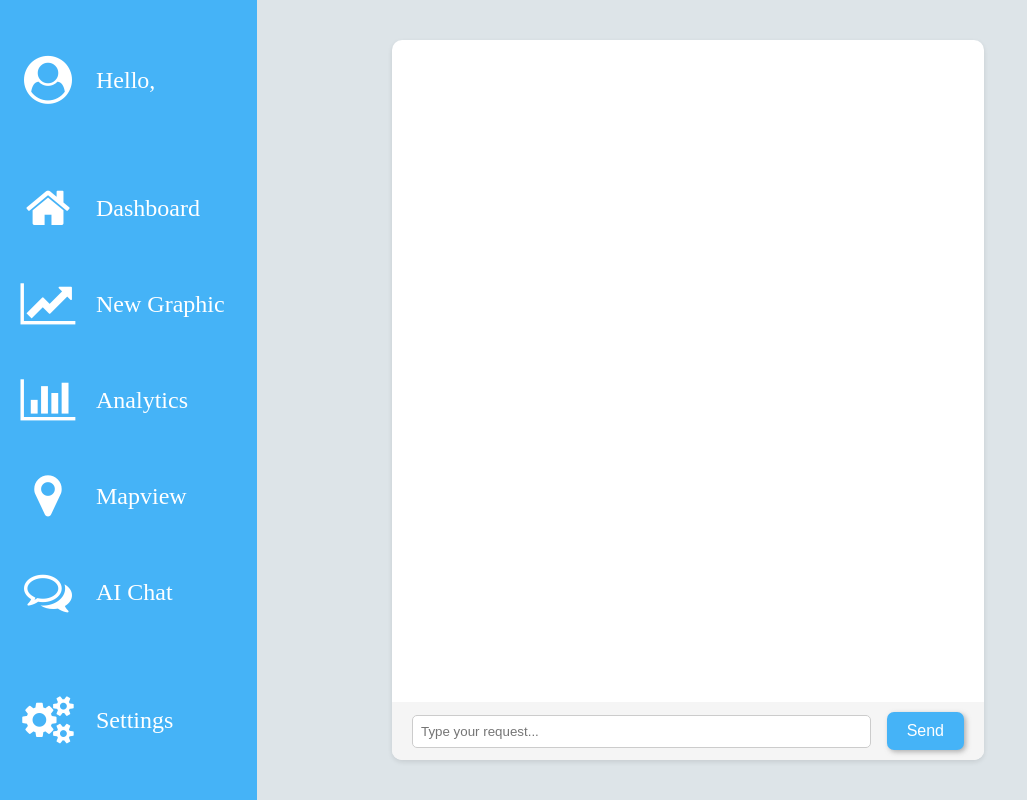
After one commit to Adell02/INT_analytics_app, a Flask app: template app/templates/ai_chat.html in a window 1280 px wide. The commit adds this page. Shown: the whole page, without its empty margins (0-1027 px from the left). Run offline with Flask 3, Linux system fonts and the light colour scheme; the template is opened without the code that fills it, so the values that code supplies are empty; parts of the project's set-up code (start-up, migrations or seed data) failed here and were passed over; some libraries are stand-ins or nearby versions; some web fonts are replaced.

Commit message:
chatAI + apicache

```diff
--- a/app/__init__.py
+++ b/app/__init__.py
@@ -28,8 +28,8 @@ def create_app(config_class=Config):
     'password':app.config["MYSQL_PASSWORD"],
     'database':app.config["MYSQL_DB"]
     }
-    conn = mysql.connector.connect(**db_config)
-    cursor = conn.cursor(buffered=True,dictionary=True)
+    #conn = mysql.connector.connect(**db_config)
+    #cursor = conn.cursor(buffered=True,dictionary=True)
 
     openai.api_key = Config.OPENAI_KEY
     #test()
@@ -38,11 +38,15 @@ def create_app(config_class=Config):
     from app.routes.auth import auth_bp
     from app.routes.dash import dash_bp
     from app.routes.settings import settings_bp
+    from app.routes.ai_chat import ai_chat_bp
+    from app.routes.RESTful_API import rest_api_bp
     from app.database.seeder import seeder_bp
 
+    app.register_blueprint(rest_api_bp)
     app.register_blueprint(auth_bp, url_prefix='/auth')
     app.register_blueprint(settings_bp,url_prefix="/private")
     app.register_blueprint(dash_bp, url_prefix='/private')
+    app.register_blueprint(ai_chat_bp, url_prefix='/private')
     app.register_blueprint(seeder_bp)
 
     @app.route("/")
--- a/app/static/css/main.css
+++ b/app/static/css/main.css
@@ -549,3 +549,70 @@ body{
   .select-items div:hover, .same-as-selected {
     background-color: rgba(0, 0, 0, 0.1);
   }
+
+
+/* AI CHAT CSS */
+.chat-sub-content{
+    width: 100%;
+    height: 100%;
+    display: flex;
+    flex-direction: column;
+    justify-content: center;
+    align-items: center;
+}
+.chat-container {
+    width: 50%;
+    height: 90%;
+    display: flex;
+    flex-direction: column;
+    justify-content: end;
+    background-color: #fff;
+    border-radius: 10px;
+    box-shadow: 0 2px 5px rgba(0, 0, 0, 0.1);
+    overflow: hidden;
+}
+
+.chat-header {
+  background-color: #007BFF;
+  color: #fff;
+  padding: 10px 20px;
+  font-size: 18px;
+  text-align: center;
+}
+
+.chat-messages {
+    padding: 10px;
+    overflow-y: auto;
+    max-height: 400px;
+}
+
+.user-message, .bot-message {
+  margin-bottom: 10px;
+  padding: 10px;
+  border-radius: 10px;
+}
+
+.user-message {
+  background-color: #DCF8C6;
+  align-self: flex-start;
+}
+
+.bot-message {
+  background-color: #EAEAEA;
+  align-self: flex-end;
+}
+
+.input-container {
+  display: flex;
+  justify-content: space-between;
+  align-items: center;
+  padding: 10px 20px;
+  background-color: #f5f5f5;
+}
+
+.input-box {
+  flex-grow: 1;
+  padding: 8px;
+  border-radius: 5px;
+  border: 1px solid #ccc;
+}
--- /dev/null
+++ b/app/static/js/chat_ai.js
@@ -0,0 +1,33 @@
+
+function load_messages(messages){
+    var chat = document.getElementById("chatMessages");
+    for (let i=0; i<messages.length;i++){
+        var div_msg = document.createElement("div");
+        if (messages[i].role == "user"){
+            div_msg.classList.add("user-message");
+        }
+        else if (messages[i].role == "assistant" ){
+            div_msg.classList.add("bot-message");
+        }
+        chat.appendChild(div_msg);
+        div_msg.textContent = messages[i].value;
+    }
+}
+
+
+function submit_request(request){
+    var request = document.getElementById("userInput").value;
+    var chat = document.getElementById("chatMessages");
+    $.ajax({
+        type: "POST",
+        url: "/private/aichat",
+        data: { data: request},
+        success: function(response){
+            chat.innerHTML = '';
+            load_messages(response);
+            document.getElementById("userInput").value = '';
+        }
+
+    });
+
+}
--- a/app/static/js/load_graphs.js
+++ b/app/static/js/load_graphs.js
@@ -4,6 +4,15 @@ function load_graph(div_id,idx) {
     figure.layout.height = containers[idx].offsetHeight;
 
     Plotly.newPlot(div_id,figure.data,figure.layout);
+}
+
+function resize_graph(div_id,idx){
+    var figure = document.getElementById(div_id)
+
+    figure.layout.width = containers[idx].offsetWidth;
+    figure.layout.height = containers[idx].offsetHeight;
+
+    Plotly.react(figure,figure.data,figure.layout);
 }
 
 function create_all(){
@@ -27,3 +36,26 @@ function load_all(){
         load_graph(graph_divs[i].id,i)
     }
 }
+
+function resize_all(){
+    // Iterate through each container
+    for (let i = 0; i < graph_divs.length; i++) {
+        resize_graph(graph_divs[i].id,i)
+    }
+}
+
+function resize_cached_graph(figure,idx){
+    figure.layout.width = containers[idx].offsetWidth;
+    figure.layout.height = containers[idx].offsetHeight;
+
+    Plotly.react(figure,figure.data,figure.layout);
+}
+
+function resize_cached_all(){
+    // Iterate through each container
+    for (let i = 0; i < containers.length; i++) {
+        var children_div = containers[i].children[0]
+        resize_cached_graph(children_div,i)
+    }
+
+}
--- /dev/null
+++ b/app/templates/ai_chat.html
@@ -0,0 +1,25 @@
+{% extends 'template.html' %}
+
+{% block title %} AI Chat {% endblock %}
+{% block content %}
+<div class="chat-sub-content">
+    <div class="chat-container">
+        <div class="chat-messages" id="chatMessages">
+            <!-- Chat messages will appear here -->
+        </div>
+
+        <div class="input-container">
+            <input type="text" class="input-box" id="userInput" placeholder="Type your request...">
+            <button class="bot-copy" id="sendMessage" onclick="submit_request()">Send</button>
+        </div>
+    </div>
+</div>
+
+<script src="../static/js/chat_ai.js"> </script>
+<script>
+    var messages = {{ chat | tojson | safe}};
+    load_messages(messages);
+
+</script>
+
+{% endblock %}
--- a/app/templates/settings.html
+++ b/app/templates/settings.html
@@ -43,10 +43,9 @@
 
 <script>
     function copytoken(){
-        var token = '{{personal_token}}';
+        var token = "{{ session['personal_token'] }}";
         navigator.clipboard.writeText(token);
         alert("Token Copied!");
-
     }
 
 </script>
--- a/app/templates/template.html
+++ b/app/templates/template.html
@@ -66,6 +66,15 @@
                      <a class="texto-dentro" href="/private/mapview"> Mapview</a>
                 </div>
             </div>
+            <div class="dashboard-box">
+                <div class="dashboard-box-icon">
+                    <a href="/private/aichat"> <i class="fa fa-comments-o fa-3x icono-dashboard"> </i> </a>
+                </div>
+                <div class="dashboard-box-text">
+                    <!-- Texto dentro de la barra -->
+                     <a class="texto-dentro" href="/private/aichat"> AI Chat</a>
+                </div>
+            </div>
 
         </div>
 
@@ -92,6 +101,8 @@
 
 
 
+
+
 </body>
 
 </html>
```
Also changed, not shown: app/routes/RESTful_API.py (added, +31 -0 lines), app/routes/ai_chat.py (added, +30 -0 lines), app/routes/auth.py (+14 -1 lines), app/routes/dash.py (+13 -19 lines), app/templates/dashboard.html (+2 -22 lines), app/utils/AI/openai_request.py (+5 -4 lines), app/utils/DataframeManager/load_df.py (added, +60 -0 lines), app/utils/graph_functions/generate_dasboard_graphics.py (+1 -34 lines), 2 other files.
